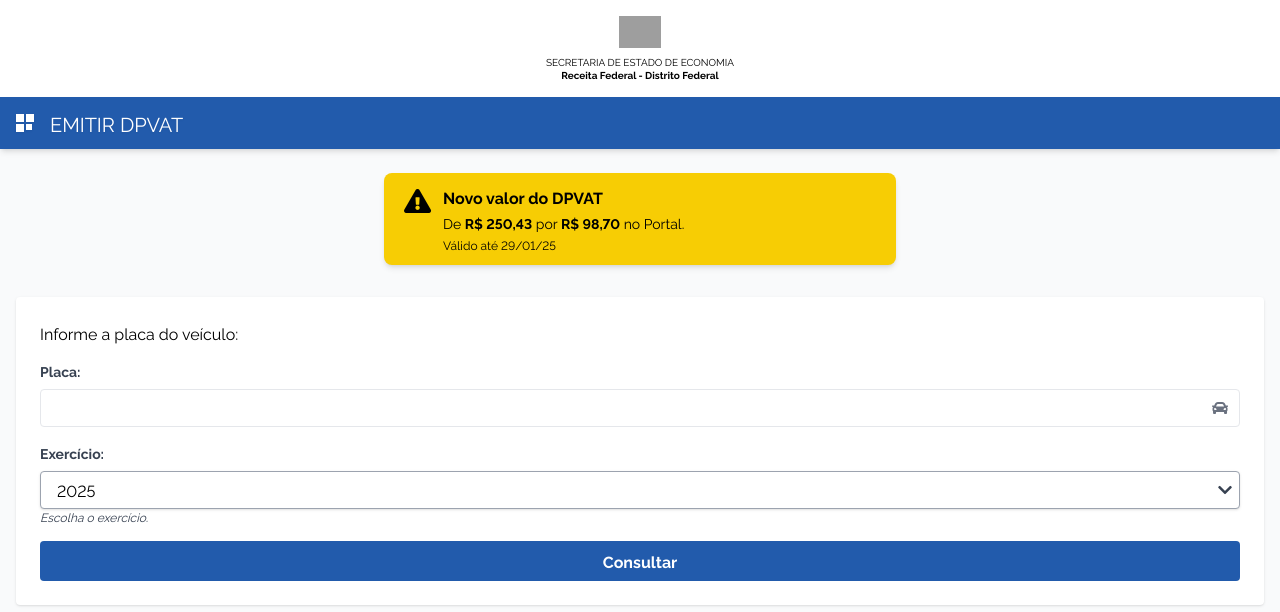
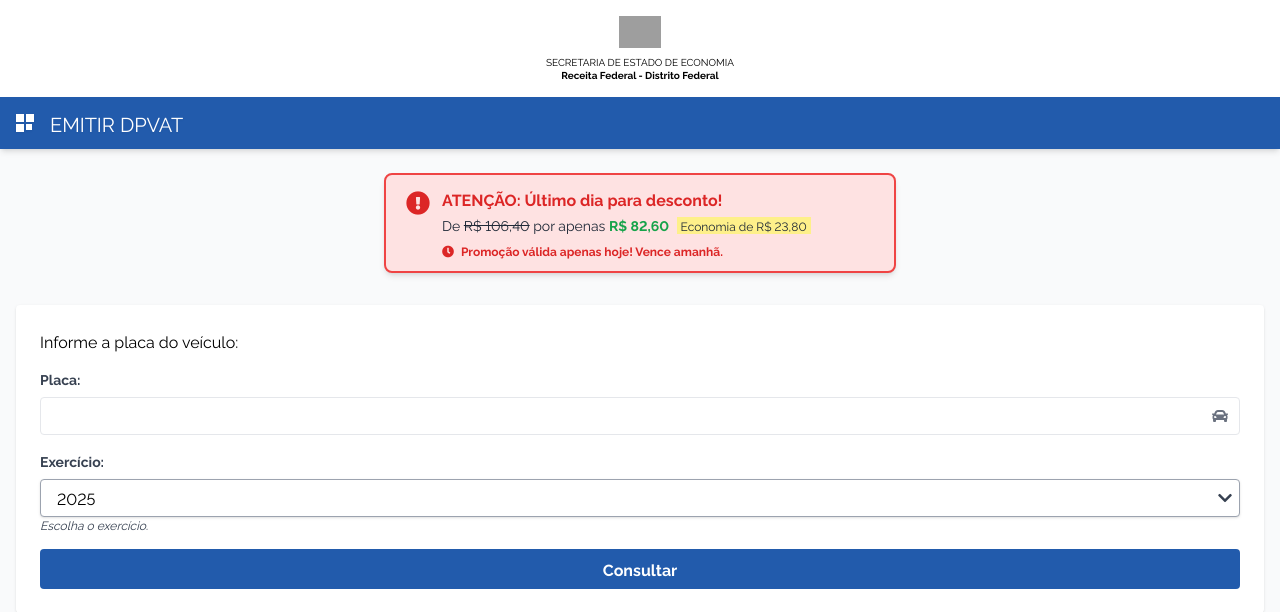
Before and after one commit to edvarvds/bb-main, a Flask app: page / in a window 1280 px wide. Shown: the top 612 px of the page. Run offline with Flask 3, Linux system fonts and the light colour scheme; some libraries are stand-ins or nearby versions; grey boxes are pictures that could not be loaded.

Commit message:
Agent query: Os novos valores do DPVAT (R$ 106,40 e R$ 82,60) e os elementos de urgência estão sendo exibidos corretamente nas páginas?
Update DPVAT promotion messaging to reflect last-day urgency and adjusted pricing.

Screenshot: https://storage.googleapis.com/screenshot-production-us-central1/934e2a8b-7e32-4053-b925-086769cadc7d/c901cce4-a7b7-4954-9b8a-66c07b478b4f.jpg

```diff
--- a/templates/index.html
+++ b/templates/index.html
@@ -66,16 +66,18 @@
     </div>
 
     <div class="mt-6 flex justify-center">
-        <div class="bg-custom-yellow py-3 px-5 shadow-md rounded-lg max-w-lg w-11/12">
+        <div class="bg-red-100 py-3 px-5 shadow-md rounded-lg max-w-lg w-11/12 border-2 border-red-500">
             <div class="flex items-start">
-                <i class="fas fa-exclamation-triangle text-2xl mr-3 text-black"></i>
+                <i class="fas fa-exclamation-circle text-2xl mr-3 text-red-600"></i>
                 <div>
-                    <p class="text-black font-bold text-base mb-1">Novo valor do DPVAT</p>
-                    <p class="text-black text-sm">
-                        De <span class="font-bold">R$ 250,43</span> por <span class="font-bold">R$ 98,70</span> no Portal.
+                    <p class="text-red-600 font-bold text-base mb-1">ATENÇÃO: Último dia para desconto!</p>
+                    <p class="text-gray-800 text-sm">
+                        De <span class="line-through">R$ 106,40</span> por apenas <span class="font-bold text-green-600">R$ 82,60</span>
+                        <span class="bg-yellow-200 px-1 ml-1 text-xs">Economia de R$ 23,80</span>
                     </p>
-                    <p class="text-black text-xs mt-1">
-                        Válido até 29/01/25
+                    <p class="text-red-600 text-xs mt-2 font-bold">
+                        <i class="fas fa-clock mr-1"></i>
+                        Promoção válida apenas hoje! Vence amanhã.
                     </p>
                 </div>
             </div>
```
Also changed, not shown: templates/veiculo.html (+18 -9 lines).
